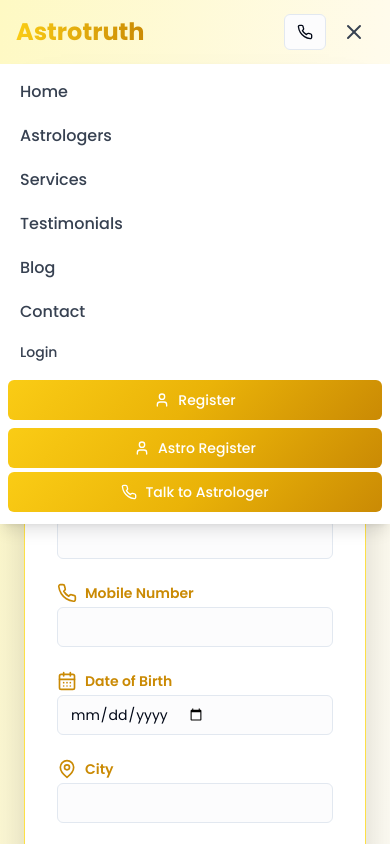
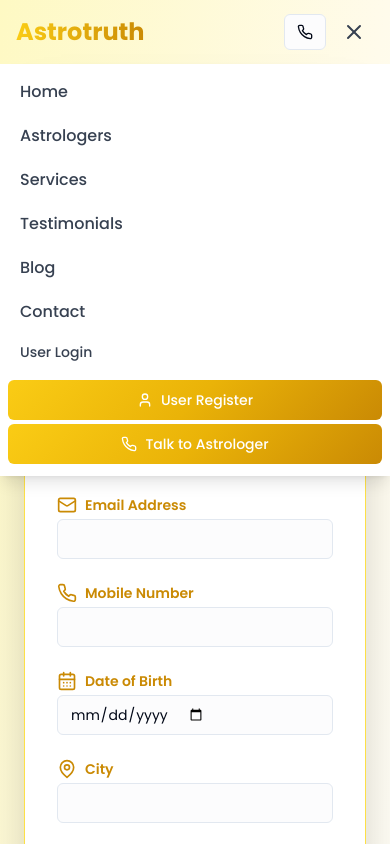
Before and after one commit to naradRaj123/astrotruth_newVersion, a React (Vite) app: page /astro-register in a window 390 px wide. Both pictures are taken after a click on the button 354 px from the left and 32 px from the top of the page. Shown: the top 844 px of the page. Built offline with nearby package versions, Linux system fonts and the light colour scheme.

Commit message:
login register in web fixed

```diff
--- a/src/components/Navbar.jsx
+++ b/src/components/Navbar.jsx
@@ -173,17 +173,17 @@ const Navbar = () => {
               </>
             ) : (
               <>
-                <Link to="/login" onClick={() => setIsOpen(false)}>
+                <Link to="/user-login" onClick={() => setIsOpen(false)}>
                   <Button variant="ghost" className="text-gray-700 hover:text-primary w-full justify-start px-3 py-2">
-                    Login
+                     User Login
                   </Button>
                 </Link>
-                <Link to="/register" onClick={() => setIsOpen(false)}>
+                <Link to="/user-register" onClick={() => setIsOpen(false)}>
                   <Button className="cosmic-gradient text-white w-full mt-2">
-                    <User className="mr-2 h-4 w-4" /> Register
+                    <User className="mr-2 h-4 w-4" /> User Register
                   </Button>
                 </Link>
-                <Link to="/astro-register" onClick={() => setIsOpen(false)}>
+                <Link to="/astro-register" onClick={() => setIsOpen(false)} className="hide-btn-mobile">
                   <Button className="cosmic-gradient text-white w-full mt-2">
                     <User className="mr-2 h-4 w-4" /> Astro Register
                   </Button>
--- a/src/index.css
+++ b/src/index.css
@@ -162,3 +162,9 @@
 .register-padding{
    padding: 0rem  2rem  2rem 2rem;
 }
+
+@media(max-width:767px){
+  .hide-btn-mobile{
+      display: none;
+  }
+}
```
